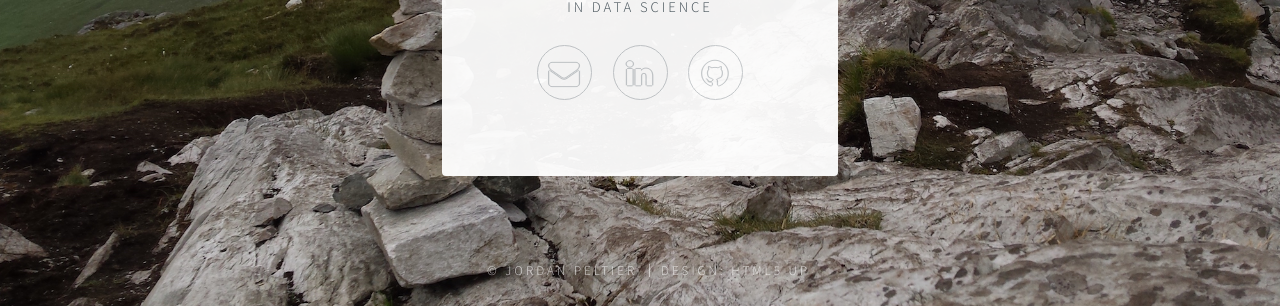
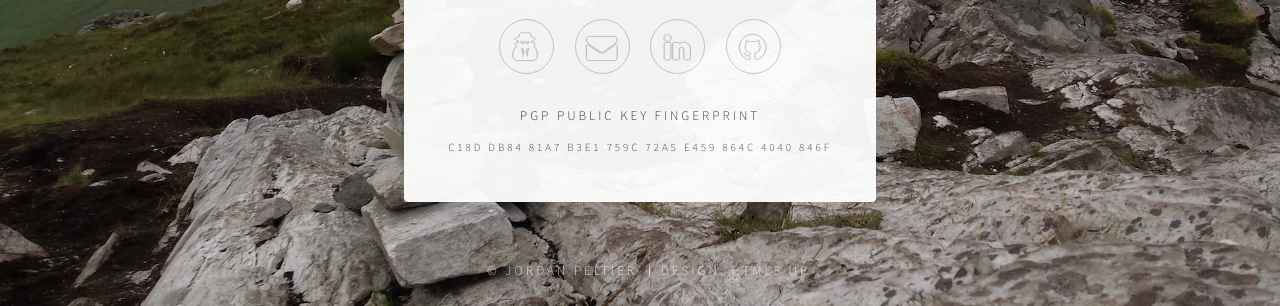
Before and after one commit to JordanPeltier/jordan-peltier.fr, a plain HTML site: page index.html in a window 1280 px wide. Shown: the part 494-800 px from the top of the page. Drawn offline with Linux system fonts and the light colour scheme.

Commit message:
add PGP key

```diff
--- a/index.html
+++ b/index.html
@@ -32,10 +32,15 @@
 
 				<footer>
 					<ul class="icons">
+						<li><a href="contact@jordan-peltier.fr.pub.asc" title="0x4040846F" class="icon fa-user-secret"></a></li>
 						<li><a href="mailto:contact@jordan-peltier.fr" title="contact@jordan-peltier.fr" class="icon fa-envelope"></a></li>
 						<li><a href="https://www.linkedin.com/in/jordan-peltier-46938693/en" title="Linkedin" class="icon fa-linkedin"></a></li>
 						<li><a href="https://github.com/JordanPeltier" title="Github" class="icon fa-github"></a></li>
 					</ul>
+					<h3> PGP Public Key Fingerprint</h3>
+					<div class="fingerprint">
+						C18D DB84 81A7 B3E1 759C 72A5 E459 864C 4040 846F
+					</div>
 
 
 				</footer>
```
Also changed, not shown: 1 other file.
